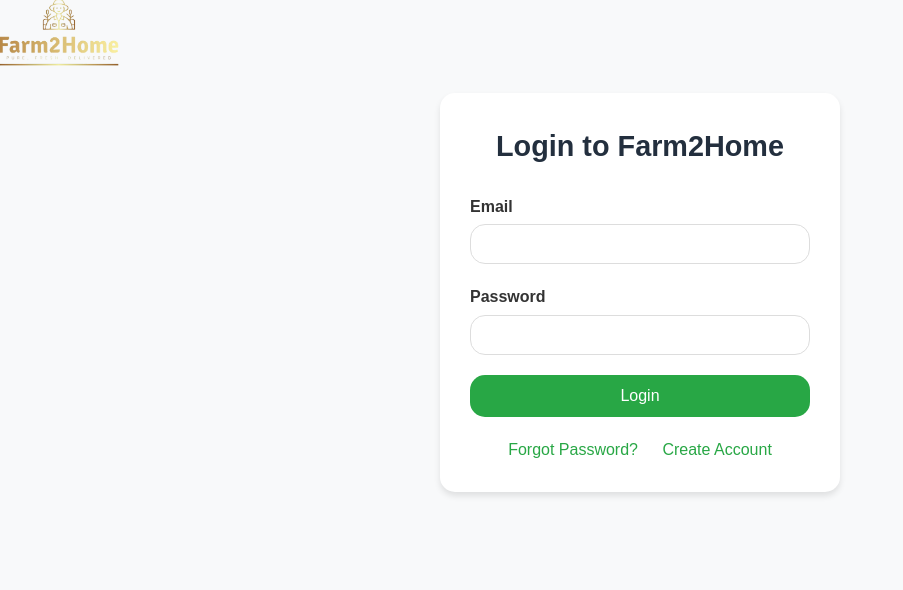
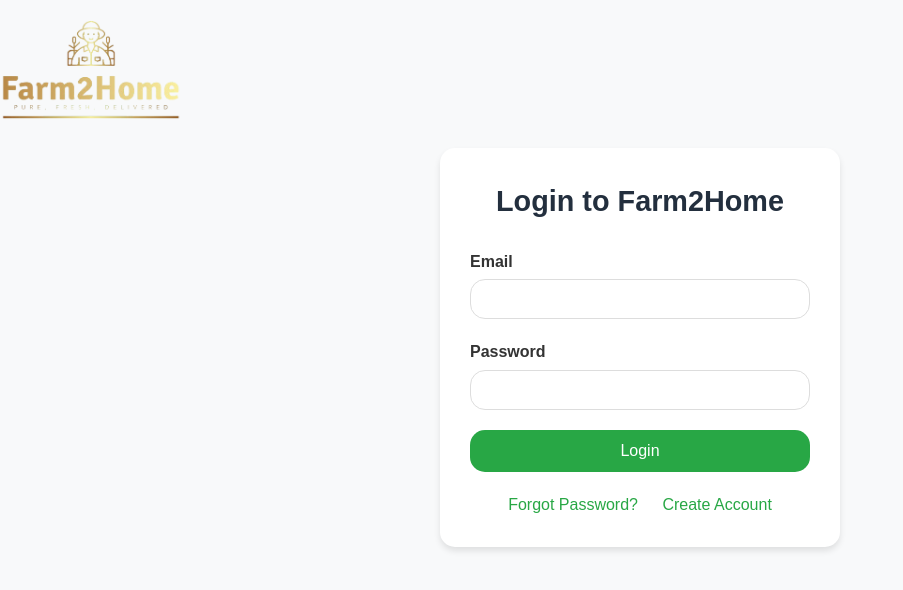
Before and after one commit to Khushal-Nikhare/Community-Farming-Network, a Django app: page /login/ in a window 1280 px wide. Shown: the top 590 px of the page, without its empty margins (0-903 px from the left). Run offline with Django 5.2, Linux system fonts and the light colour scheme.

Commit message:
Refactor login page styles

```diff
--- a/CommunityFarmingNetwork/Farm2Home/static/css/wishlist.css
+++ b/CommunityFarmingNetwork/Farm2Home/static/css/wishlist.css
@@ -1,7 +1,3 @@
-
-
-
-
 @media (max-width: 768px) {
   .search-container {
     display: none;
--- a/CommunityFarmingNetwork/Farm2Home/templates/login.html
+++ b/CommunityFarmingNetwork/Farm2Home/templates/login.html
@@ -9,8 +9,8 @@
   <link rel="stylesheet" type="text/css" href="{% static 'css/login.css' %}">
   <link rel="stylesheet" type="text/css" href="{% static 'css/style.css' %}">
 </head>
-<body>
-  <div class="logo-container">
+<body class="auth-page">
+  <div class="logo-container-auth">
     <a href="{% url 'home' %}">
       <img src="{% static '/img/logo.png' %}" alt="Farm2Home Logo">
     </a>
```
